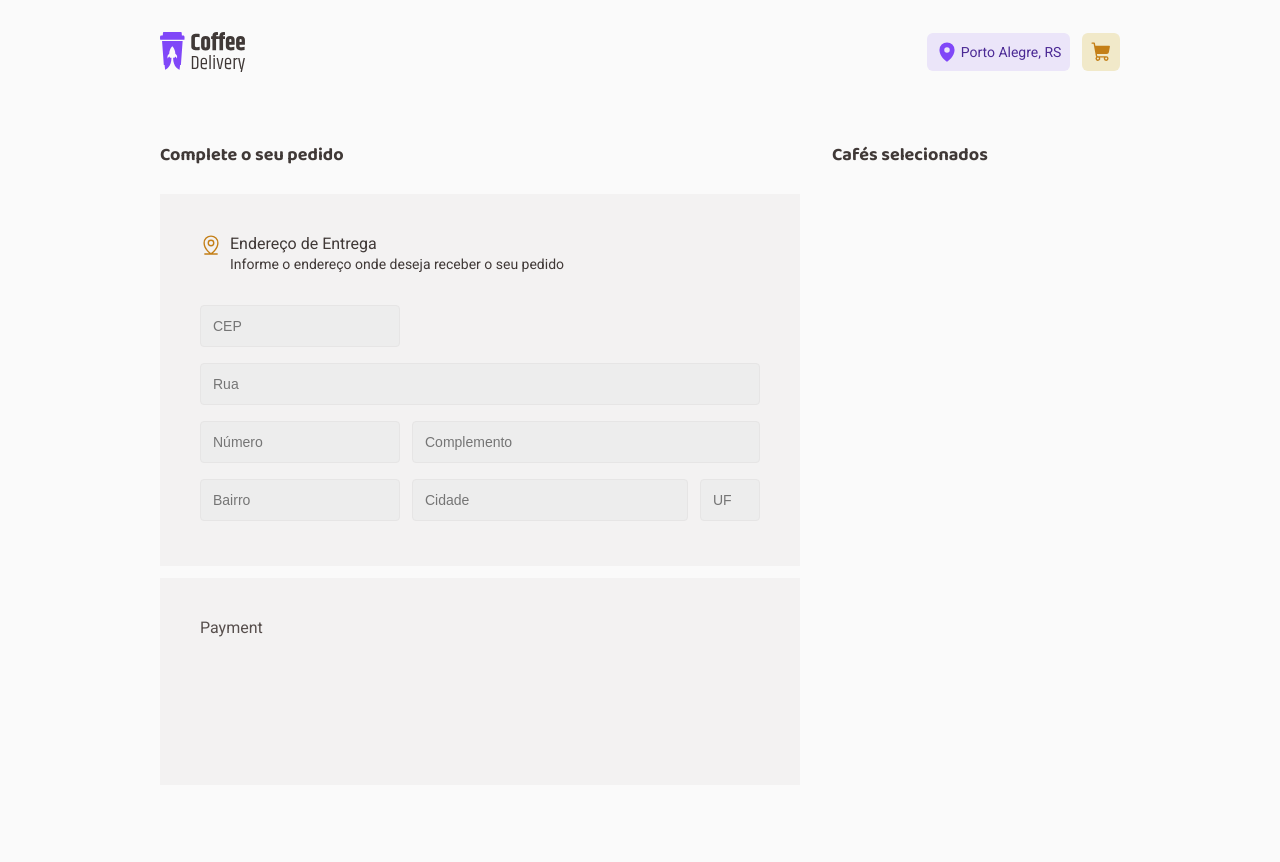
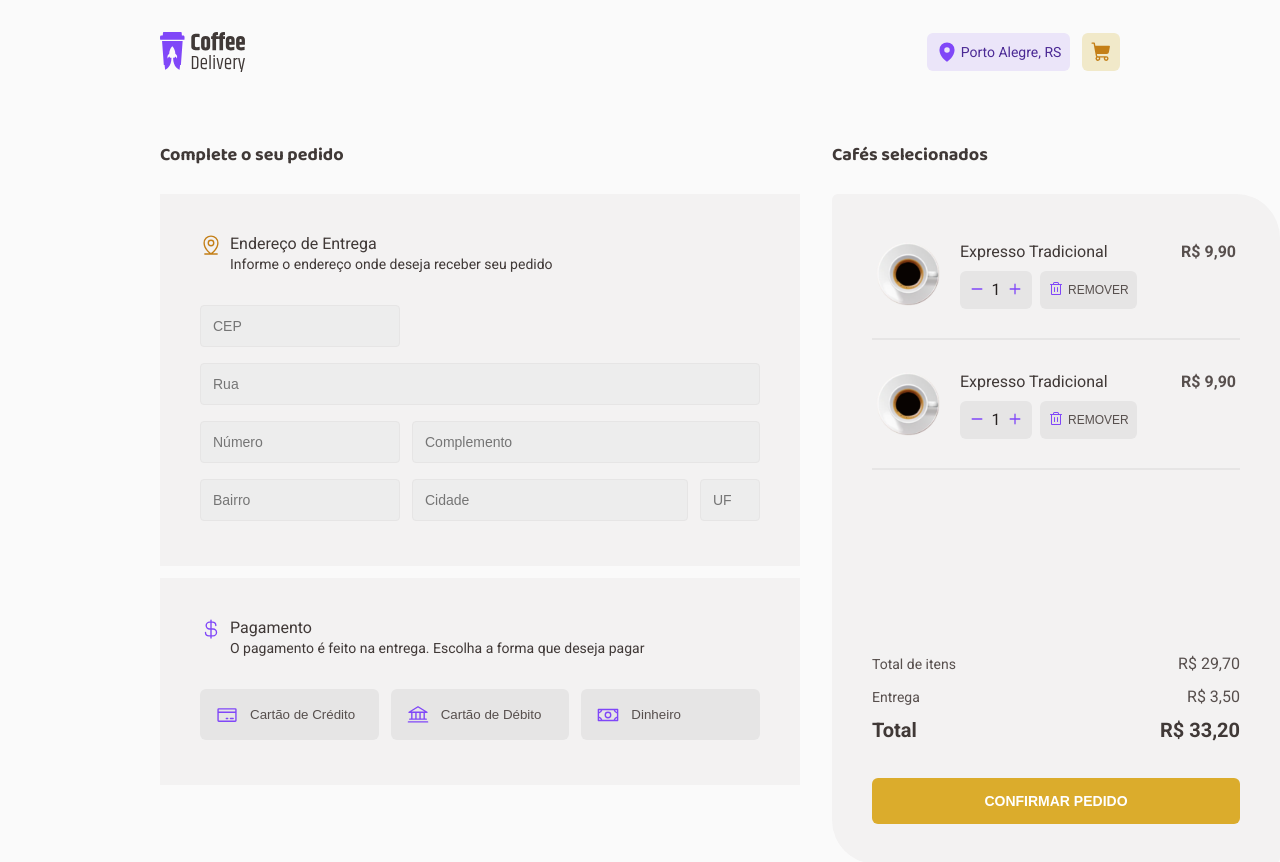
Before and after one commit to Luaxlz/ignite-coffe-delivery-challenge, a React (Vite) app: page /checkout in a window 1280 px wide. Shown: the top 862 px of the page. Built offline with nearby package versions, Linux system fonts and the light colour scheme.

Commit message:
feat: created checkout page and styles, separetade buttons into components

```diff
--- /dev/null
+++ b/src/Pages/Checkout/components/CartCoffeeCard/index.tsx
@@ -0,0 +1,33 @@
+import {
+  CardInfoContainer,
+  CoffeeCardContainer,
+  ProductValueInfo,
+} from './styles';
+import CoffeeImage from '../../../../assets/Coffe/Type=Expresso@ignite-coffe-delivery.svg';
+import { ProductQuantityButton } from '../../../../components/ProductQuantityButton';
+import { Trash } from '@phosphor-icons/react';
+
+export function CartCoffeeCard() {
+  return (
+    <CoffeeCardContainer>
+      <CardInfoContainer>
+        <div id='productImageContainer'>
+          <img src={CoffeeImage} alt='' />
+        </div>
+        <div id='productInfoContainer'>
+          <span id='productTitle'>Expresso Tradicional</span>
+          <div id='actionButtonsContainer'>
+            <ProductQuantityButton />
+            <button id='removeProductButton'>
+              <div id='trashIcon'>
+                <Trash size={16} />
+              </div>
+              Remover
+            </button>
+          </div>
+        </div>
+      </CardInfoContainer>
+      <ProductValueInfo>R$ 9,90</ProductValueInfo>
+    </CoffeeCardContainer>
+  );
+}
--- /dev/null
+++ b/src/Pages/Checkout/components/CartCoffeeCard/styles.ts
@@ -0,0 +1,81 @@
+import styled from 'styled-components';
+
+export const CoffeeCardContainer = styled.div`
+  display: flex;
+  flex-direction: row;
+  width: 23rem;
+  height: 5rem;
+  background-color: ${(props) => props.theme['base-card']};
+  padding: 0.5rem 0.25rem;
+  align-items: flex-start;
+  justify-content: space-between;
+`;
+
+export const CardInfoContainer = styled.div`
+  display: flex;
+  flex-direction: row;
+  gap: 1.25rem;
+
+  #productImageContainer {
+    width: 4rem;
+    height: 4rem;
+
+    img {
+      object-fit: cover;
+      width: 100%;
+      height: 100%;
+    }
+  }
+
+  #productInfoContainer {
+    display: flex;
+    flex-direction: column;
+    flex: 1;
+    gap: 0.5rem;
+
+    #productTitle {
+      font-size: ${(props) => props.theme.fontSize['text-m']};
+      color: ${(props) => props.theme['base-subtitle']};
+    }
+
+    #actionButtonsContainer {
+      display: flex;
+      flex-direction: row;
+      gap: 0.5rem;
+
+      #removeProductButton {
+        display: flex;
+        align-items: center;
+        gap: 0.25rem;
+        padding: 0 0.5rem;
+        border: 0;
+        border-radius: 6px;
+        background-color: ${(props) => props.theme['base-button']};
+        font-size: ${(props) => props.theme.fontSize['button-m']};
+        color: ${(props) => props.theme['base-text']};
+        text-transform: uppercase;
+        cursor: pointer;
+
+        #trashIcon {
+          color: ${(props) => props.theme['purple']};
+        }
+      }
+
+      #removeProductButton:hover {
+        background-color: ${(props) => props.theme['base-hover']};
+        color: ${(props) => props.theme['base-subtitle']};
+        transition: all 0.2s;
+
+        #trashIcon {
+          color: ${(props) => props.theme['purple-dark']};
+        }
+      }
+    }
+  }
+`;
+
+export const ProductValueInfo = styled.div`
+  font-size: ${(props) => props.theme.fontSize['text-m']};
+  font-weight: 700;
+  color: ${(props) => props.theme['base-text']};
+`;
--- /dev/null
+++ b/src/Pages/Checkout/components/TitleInfo/index.tsx
@@ -0,0 +1,20 @@
+import { InfoContainer, InfoText } from './styles';
+
+interface TitleInfoProps {
+  Icon: React.ElementType;
+  title: string;
+  subtitle: string;
+  color: string;
+}
+
+export const TitleInfo = ({ Icon, title, subtitle, color }: TitleInfoProps) => {
+  return (
+    <InfoContainer color={color}>
+      <Icon size={22} />
+      <InfoText>
+        <span id='title'>{title}</span>
+        <span id='subtitle'>{subtitle}</span>
+      </InfoText>
+    </InfoContainer>
+  );
+};
--- /dev/null
+++ b/src/Pages/Checkout/components/TitleInfo/styles.ts
@@ -0,0 +1,31 @@
+import styled from 'styled-components';
+
+interface InfoContainerProps {
+  color: string;
+}
+
+export const InfoContainer = styled.div<InfoContainerProps>`
+  display: flex;
+  flex-direction: row;
+  color: ${(props) => props.theme[props.color]};
+  gap: 0.5rem;
+`;
+
+export const InfoText = styled.div`
+  display: flex;
+  flex-direction: column;
+
+  #title {
+    font-size: ${(props) => props.theme.fontSize['text-m']};
+    color: ${(props) => props.theme['base-subtitle']};
+    line-height: 130%;
+    font-weight: 400;
+  }
+
+  #subtitle {
+    font-size: ${(props) => props.theme.fontSize['text-s']};
+    color: ${(props) => props.theme['base-subtitle']};
+    line-height: 130%;
+    font-weight: 400;
+  }
+`;
--- a/src/Pages/Checkout/index.tsx
+++ b/src/Pages/Checkout/index.tsx
@@ -1,16 +1,34 @@
-import { MapPinLine } from '@phosphor-icons/react';
 import {
+  Bank,
+  CreditCard,
+  CurrencyDollar,
+  MapPinLine,
+  Money,
+} from '@phosphor-icons/react';
+import {
+  CartContainer,
   CheckoutContainer,
   CheckoutTitle,
-  FormInfo,
-  FormInfoText,
+  Divider,
   InputContainer,
   OrderForm,
   OrderFormContainer,
   OrderProductsContainer,
+  PaymentActions,
   PaymentContainer,
+  ResumeContainer,
 } from './styles';
+import { TitleInfo } from './components/TitleInfo';
+import { CartCoffeeCard } from './components/CartCoffeeCard';
 
+enum Methods {
+  'creditCard',
+  'debitCard',
+  'cash',
+}
+interface PaymentMethodProps {
+  method: Methods;
+}
 export function Checkout() {
   return (
     <>
@@ -18,15 +36,12 @@ export function Checkout() {
         <OrderFormContainer>
           <CheckoutTitle>Complete o seu pedido</CheckoutTitle>
           <OrderForm>
-            <FormInfo>
-              <MapPinLine size={22} />
-              <FormInfoText>
-                <span id='title'>Endereço de Entrega</span>
-                <span id='subtitle'>
-                  Informe o endereço onde deseja receber o seu pedido
-                </span>
-              </FormInfoText>
-            </FormInfo>
+            <TitleInfo
+              Icon={MapPinLine}
+              title='Endereço de Entrega'
+              subtitle='Informe o endereço onde deseja receber seu pedido'
+              color='yellow-dark'
+            />
             <form action=''>
               <InputContainer>
                 <input id='cepInput' type='text' placeholder='CEP' />
@@ -47,10 +62,57 @@ export function Checkout() {
               </InputContainer>
             </form>
           </OrderForm>
-          <PaymentContainer>Payment</PaymentContainer>
+          <PaymentContainer>
+            <TitleInfo
+              Icon={CurrencyDollar}
+              title='Pagamento'
+              subtitle='O pagamento é feito na entrega. Escolha a forma que deseja pagar'
+              color='purple'
+            />
+
+            <PaymentActions>
+              <button>
+                <CreditCard size={22} className='paymentButtonIcon' />
+                Cartão de Crédito
+              </button>
+              <button>
+                <Bank size={22} className='paymentButtonIcon' />
+                Cartão de Débito
+              </button>
+              <button>
+                <Money size={22} className='paymentButtonIcon' />
+                Dinheiro
+              </button>
+            </PaymentActions>
+          </PaymentContainer>
         </OrderFormContainer>
         <OrderProductsContainer>
           <CheckoutTitle>Cafés selecionados</CheckoutTitle>
+          <CartContainer>
+            <div id='productsContainer'>
+              {Array.from({ length: 2 }).map(() => (
+                <>
+                  <CartCoffeeCard />
+                  <Divider />
+                </>
+              ))}
+            </div>
+            <ResumeContainer>
+              <div className='resumeInfo'>
+                <span>Total de itens</span>
+                <span className='resumeValue'>R$ 29,70</span>
+              </div>
+              <div className='resumeInfo'>
+                <span>Entrega</span>
+                <span className='resumeValue'>R$ 3,50</span>
+              </div>
+              <div className='resumeInfo' id='totalInfo'>
+                <span>Total</span>
+                <span>R$ 33,20</span>
+              </div>
+            </ResumeContainer>
+            <button id='confirmOrderButton'>Confirmar pedido</button>
+          </CartContainer>
         </OrderProductsContainer>
       </CheckoutContainer>
     </>
--- a/src/Pages/Checkout/styles.ts
+++ b/src/Pages/Checkout/styles.ts
@@ -36,36 +36,12 @@ export const OrderForm = styled.div`
 
 export const PaymentContainer = styled.div`
   display: flex;
+  flex-direction: column;
+  gap: 2rem;
   width: 40rem;
   height: 12.93rem;
   background-color: ${(props) => props.theme['base-card']};
   padding: 2.5rem;
-`;
-
-export const FormInfo = styled.div`
-  display: flex;
-  flex-direction: row;
-  color: ${(props) => props.theme['yellow-dark']};
-  gap: 0.5rem;
-`;
-
-export const FormInfoText = styled.div`
-  display: flex;
-  flex-direction: column;
-
-  #title {
-    font-size: ${(props) => props.theme.fontSize['text-m']};
-    color: ${(props) => props.theme['base-subtitle']};
-    line-height: 130%;
-    font-weight: 400;
-  }
-
-  #subtitle {
-    font-size: ${(props) => props.theme.fontSize['text-s']};
-    color: ${(props) => props.theme['base-subtitle']};
-    line-height: 130%;
-    font-weight: 400;
-  }
 `;
 
 export const InputContainer = styled.div`
@@ -135,4 +111,117 @@ export const InputContainer = styled.div`
   }
 `;
 
-export const OrderProductsContainer = styled.div``;
+export const PaymentActions = styled.div`
+  display: flex;
+  flex-direction: row;
+  gap: 0.75rem;
+  width: 35rem;
+  height: 3.1875rem;
+
+  button {
+    display: flex;
+    flex: 1;
+    gap: 0.75rem;
+    padding: 0 1rem;
+    align-items: center;
+    justify-content: flex-start;
+    border-radius: 6px;
+    border: 0;
+    background: ${(props) => props.theme['base-button']};
+    color: ${(props) => props.theme['base-text']};
+    cursor: pointer;
+    .paymentButtonIcon {
+      color: ${(props) => props.theme['purple']};
+    }
+  }
+
+  button:hover {
+    background-color: ${(props) => props.theme['base-hover']};
+    color: ${(props) => props.theme['base-subtitle']};
+    transition: all 0.2s;
+  }
+
+  button:active {
+    background-color: ${(props) => props.theme['purple-light']};
+  }
+`;
+
+export const OrderProductsContainer = styled.div`
+  display: flex;
+  flex-direction: column;
+  width: 28rem;
+  max-height: 100%;
+  gap: 0.75rem;
+`;
+
+export const CartContainer = styled.div`
+  display: flex;
+  flex-direction: column;
+  width: 100%;
+  height: 100%;
+  background-color: ${(props) => props.theme['base-card']};
+  padding: 2.5rem;
+  border-radius: 6px 44px;
+  gap: 2rem;
+
+  #productsContainer {
+    flex: 1;
+    display: flex;
+    flex-direction: column;
+    gap: 1.5rem;
+  }
+
+  #confirmOrderButton {
+    border: 0;
+    border-radius: 6px;
+    width: 100%;
+    height: 2.875rem;
+    background-color: ${(props) => props.theme['yellow']};
+    color: ${(props) => props.theme['white']};
+    text-transform: uppercase;
+    font-size: ${(props) => props.theme.fontSize['button-g']};
+    font-weight: 700;
+    line-height: 160%;
+    cursor: pointer;
+  }
+
+  #confirmOrderButton:hover {
+    background-color: ${(props) => props.theme['yellow-dark']};
+    transition: all 0.2s;
+  }
+`;
+
+export const ResumeContainer = styled.div`
+  display: flex;
+  flex-direction: column;
+  width: 100%;
+  height: 5.75rem;
+  gap: 0.75rem;
+  align-items: flex-start;
+
+  .resumeInfo {
+    display: flex;
+    width: 100%;
+    flex-direction: row;
+    align-items: flex-start;
+    justify-content: space-between;
+    font-size: ${(props) => props.theme.fontSize['text-s']};
+    color: ${(props) => props.theme['base-text']};
+
+    .resumeValue {
+      font-size: ${(props) => props.theme.fontSize['text-m']};
+    }
+  }
+
+  #totalInfo {
+    font-size: ${(props) => props.theme.fontSize['text-l']};
+    font-weight: 700;
+    color: ${(props) => props.theme['base-subtitle']};
+  }
+`;
+
+export const Divider = styled.div`
+  width: 100%;
+  height: 0;
+  border: 1px solid ${(props) => props.theme['base-button']};
+`;
--- /dev/null
+++ b/src/components/ProductQuantityButton/index.tsx
@@ -0,0 +1,16 @@
+import { Minus, Plus } from '@phosphor-icons/react';
+import { CoffeeCounterButton } from './styles';
+
+export function ProductQuantityButton() {
+  return (
+    <CoffeeCounterButton>
+      <button>
+        <Minus size={14} weight='bold' />
+      </button>
+      <span id='counter'>1</span>
+      <button>
+        <Plus size={14} weight='bold' />
+      </button>
+    </CoffeeCounterButton>
+  );
+}
--- /dev/null
+++ b/src/components/ProductQuantityButton/styles.ts
@@ -0,0 +1,32 @@
+import styled from 'styled-components';
+
+export const CoffeeCounterButton = styled.div`
+  display: flex;
+  flex-direction: row;
+  align-items: center;
+  justify-content: space-around;
+  width: 4.5rem;
+  height: 2.375rem;
+  background: ${(props) => props.theme['base-button']};
+  padding: 0 0.5rem;
+  border-radius: 6px;
+  gap: 0.25rem;
+
+  button {
+    color: ${(props) => props.theme['purple']};
+    background-color: transparent;
+    border: 0;
+    cursor: pointer;
+  }
+
+  button:hover {
+    color: ${(props) => props.theme['purple-dark']};
+    transition: all 0.2s;
+  }
+
+  #counter {
+    font-size: ${(props) => props.theme.fontSize['text-m']};
+    color: ${(props) => props.theme['base-title']};
+    line-height: 130%;
+  }
+`;
--- a/src/styles/global.ts
+++ b/src/styles/global.ts
@@ -1,4 +1,4 @@
-import { createGlobalStyle } from 'styled-components'
+import { createGlobalStyle } from 'styled-components';
 
 export const GlobalStyle = createGlobalStyle`
     * {
@@ -13,5 +13,6 @@ export const GlobalStyle = createGlobalStyle`
         font-family: 'Roboto', sans-serif;
         font-weight: 400;
         font-size: 1rem;
+        line-height: 130%;
     }
-`
+`;
```
Also changed, not shown: src/Pages/Home/index.tsx (+2 -12 lines), src/Pages/Home/styles.ts (+0 -26 lines).
